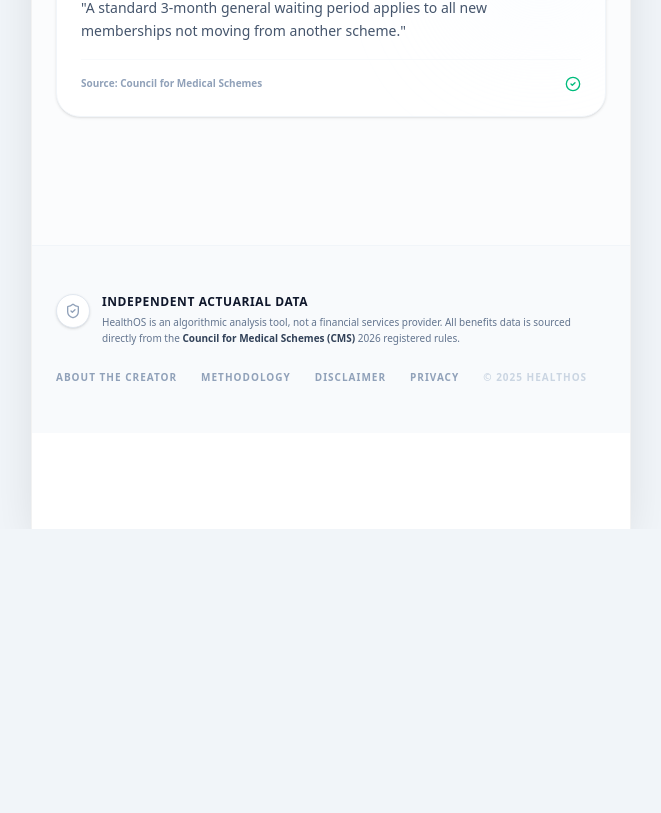
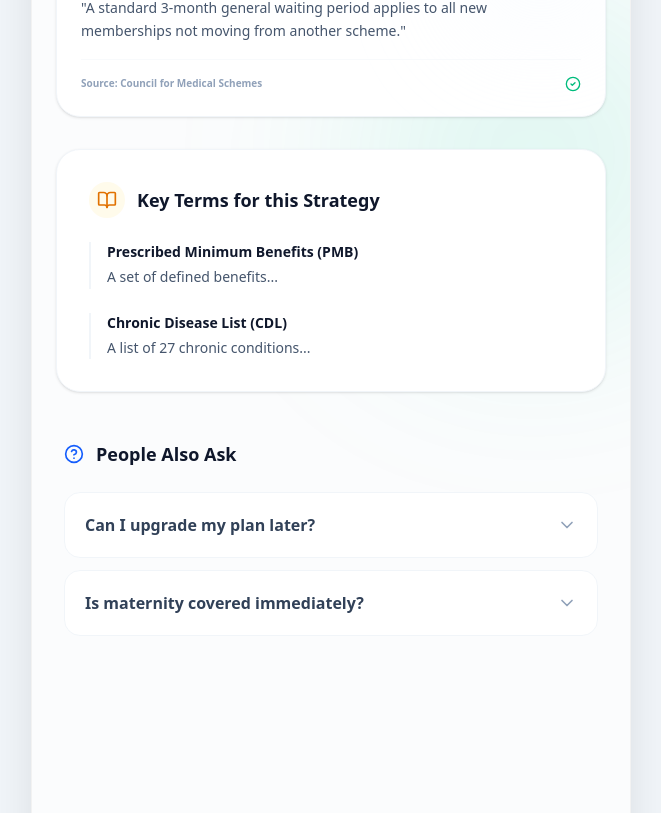
Before and after one commit to MankweAI/medical-aid, a Next.js app: page /personas/1 in a window 1280 px wide. Shown: the part 1747-2560 px from the top of the page, without its empty margins (309-970 px from the left). Before the commit the page ends 2276 px from the top, so only its background shows below. Built offline with nearby package versions, Linux system fonts and the light colour scheme.

Commit message:
Added the FAQ and the Terminogies successfully

```diff
--- a/app/personas/[slug]/page.tsx
+++ b/app/personas/[slug]/page.tsx
@@ -3,6 +3,8 @@ import LivingStatement from '@/components/LivingStatement';
 import SmartFeed from '@/components/SmartFeed';
 import TrustTicker from '@/components/TrustTicker'; // New Import
 import DailyInsight from '@/components/DailyInsight'; // New Import
+import SemanticGlossary from '@/components/SemanticGlossary';
+import PeopleAlsoAsk from '@/components/PeopleAlsoAsk';
 import { notFound } from 'next/navigation';
 
 // 1. Update Props to use Promise<...> for Next.js 15+
@@ -114,6 +116,19 @@ export default async function PersonaPage(props: Props) {
     const activeTicker = TICKER_DATA[slug] || ["Analyzing 2026 Rules...", "Verifying Network Limits...", "Calculating Effective Cost..."];
     const activeInsight = INSIGHT_DATA[slug] || { term: "Waiting Periods", def: "A standard 3-month general waiting period applies to all new memberships not moving from another scheme." };
 
+
+    // 1. Mock Data fetching (Replace with actual DB Query)
+    // const personaData = await getPersona(slug);
+    const personaData = {
+        glossary: [
+            { term: "Prescribed Minimum Benefits (PMB)", definition: "A set of defined benefits..." },
+            { term: "Chronic Disease List (CDL)", definition: "A list of 27 chronic conditions..." }
+        ],
+        faq: [
+            { question: "Can I upgrade my plan later?", answer: "Yes, but usually only in January..." },
+            { question: "Is maternity covered immediately?", answer: "No, a 12-month exclusion often applies..." }
+        ]
+    };
     return (
         <main className="min-h-screen bg-slate-50/50 pb-32 relative overflow-hidden">
 
@@ -155,6 +170,16 @@ export default async function PersonaPage(props: Props) {
                 />
             </section>
 
+            {/* 5. NEW: Semantic Glossary (The Authority Signal) */}
+            <section className="max-w-2xl mx-auto px-6 mt-8 relative z-10">
+                <SemanticGlossary terms={personaData.glossary} />
+            </section>
+
+            {/* 6. NEW: People Also Ask (The Long Tail) */}
+            <section className="max-w-2xl mx-auto px-6 mb-24 relative z-10">
+                <PeopleAlsoAsk questions={personaData.faq} />
+            </section>
+
         </main>
     );
 }
--- a/components/ActionDock.tsx
+++ b/components/ActionDock.tsx
@@ -1,6 +1,6 @@
 'use client';
 
-import { useState } from 'react';
+import { useState, useEffect } from 'react';
 import { useRouter, usePathname, useSearchParams } from 'next/navigation';
 import { Bookmark, Sparkles, Layers } from 'lucide-react';
 import { useCompare } from '@/context/CompareContext';
@@ -19,6 +19,11 @@ export default function ActionDock() {
     // State for the "Saved" Sheet
     const [showSaved, setShowSaved] = useState(false);
     const [showCompareEmpty, setShowCompareEmpty] = useState(false);
+    const [mounted, setMounted] = useState(false);
+
+    useEffect(() => {
+        setMounted(true);
+    }, []);
 
     // --- LOGIC: Determine "Active" State ---
     let activeTab = 'diagnose';
@@ -80,7 +85,7 @@ export default function ActionDock() {
                     >
                         <div className="relative">
                             <Bookmark className="w-5 h-5" />
-                            {savedPlans.length > 0 && activeTab !== 'saved' && (
+                            {mounted && savedPlans.length > 0 && activeTab !== 'saved' && (
                                 <span className="absolute -top-1 -right-1 h-2.5 w-2.5 rounded-full bg-rose-500 border-2 border-white" />
                             )}
                         </div>
@@ -113,7 +118,7 @@ export default function ActionDock() {
                     >
                         <div className="relative">
                             <Layers className="w-5 h-5" />
-                            {selectedPlans.length > 0 && activeTab !== 'compare' && (
+                            {mounted && selectedPlans.length > 0 && activeTab !== 'compare' && (
                                 <span className="absolute -top-2 -right-2 flex items-center justify-center h-5 w-5 rounded-full bg-rose-500 text-[10px] font-bold text-white border-2 border-white shadow-sm">
                                     {selectedPlans.length}
                                 </span>
--- /dev/null
+++ b/components/PeopleAlsoAsk.tsx
@@ -0,0 +1,53 @@
+import { HelpCircle, ChevronDown } from 'lucide-react';
+
+interface FAQ {
+    question: string;
+    answer: string;
+}
+
+export default function PeopleAlsoAsk({ questions }: { questions: FAQ[] }) {
+    if (!questions || questions.length === 0) return null;
+
+    // Generate JSON-LD for Google Rich Results
+    const jsonLd = {
+        '@context': 'https://schema.org',
+        '@type': 'FAQPage',
+        'mainEntity': questions.map(q => ({
+            '@type': 'Question',
+            'name': q.question,
+            'acceptedAnswer': {
+                '@type': 'Answer',
+                'text': q.answer
+            }
+        }))
+    };
+
+    return (
+        <section className="my-12 px-2">
+            {/* Inject Schema */}
+            <script
+                type="application/ld+json"
+                dangerouslySetInnerHTML={{ __html: JSON.stringify(jsonLd) }}
+            />
+
+            <div className="flex items-center gap-3 mb-6">
+                <HelpCircle className="w-5 h-5 text-blue-600" />
+                <h3 className="font-bold text-slate-900 text-lg">People Also Ask</h3>
+            </div>
+
+            <div className="space-y-3">
+                {questions.map((faq, i) => (
+                    <details key={i} className="group bg-white rounded-2xl border border-slate-100 open:shadow-sm open:border-blue-100 transition-all duration-300">
+                        <summary className="flex items-center justify-between p-5 font-bold text-slate-700 cursor-pointer list-none select-none">
+                            {faq.question}
+                            <ChevronDown className="w-5 h-5 text-slate-400 group-open:rotate-180 transition-transform" />
+                        </summary>
+                        <div className="px-5 pb-5 text-sm text-slate-600 leading-relaxed animate-in slide-in-from-top-2">
+                            {faq.answer}
+                        </div>
+                    </details>
+                ))}
+            </div>
+        </section>
+    );
+}
--- /dev/null
+++ b/components/SemanticGlossary.tsx
@@ -0,0 +1,32 @@
+import { BookOpen } from 'lucide-react';
+
+interface Term {
+    term: string;
+    definition: string;
+}
+
+export default function SemanticGlossary({ terms }: { terms: Term[] }) {
+    if (!terms || terms.length === 0) return null;
+
+    return (
+        <div className="bg-white rounded-3xl p-8 border border-slate-100 shadow-sm my-8">
+            <div className="flex items-center gap-3 mb-6">
+                <div className="p-2 bg-amber-50 text-amber-600 rounded-full">
+                    <BookOpen className="w-5 h-5" />
+                </div>
+                <h3 className="font-bold text-slate-900 text-lg">Key Terms for this Strategy</h3>
+            </div>
+
+            <dl className="space-y-6">
+                {terms.map((item, i) => (
+                    <div key={i} className="relative pl-4 border-l-2 border-slate-100">
+                        <dt className="text-sm font-bold text-slate-900 mb-1">{item.term}</dt>
+                        <dd className="text-sm text-slate-600 leading-relaxed">
+                            {item.definition}
+                        </dd>
+                    </div>
+                ))}
+            </dl>
+        </div>
+    );
+}
--- a/package.json
+++ b/package.json
@@ -11,6 +11,7 @@
   "dependencies": {
     "@supabase/supabase-js": "^2.86.0",
     "clsx": "^2.1.1",
+    "dotenv": "^17.2.3",
     "lucide-react": "^0.555.0",
     "next": "16.0.5",
     "react": "19.2.0",
@@ -25,6 +26,8 @@
     "eslint": "^9",
     "eslint-config-next": "16.0.5",
     "tailwindcss": "^4",
-    "typescript": "^5"
+    "ts-node": "^10.9.2",
+    "tsx": "^4.21.0",
+    "typescript": "^5.9.3"
   }
 }
--- /dev/null
+++ b/scripts/test-routes.ts
@@ -0,0 +1,49 @@
+import 'dotenv/config';
+import dotenv from 'dotenv';
+import path from 'path';
+
+// Load environment variables from .env.local and .env
+dotenv.config({ path: path.resolve(process.cwd(), '.env.local') });
+dotenv.config({ path: path.resolve(process.cwd(), '.env') });
+
+import { createClient } from '@supabase/supabase-js';
+
+const supabase = createClient(process.env.NEXT_PUBLIC_SUPABASE_URL!, process.env.NEXT_PUBLIC_SUPABASE_ANON_KEY!);
+const BASE_URL = 'http://localhost:3000'; // Or your preview URL
+
+async function smokeTest() {
+    console.log("🚀 Starting Smoke Test...");
+
+    // 1. Get all personas
+    const { data: personas } = await supabase.from('personas').select('slug');
+
+    if (!personas || personas.length === 0) {
+        console.error("❌ No personas found in DB!");
+        return;
+    }
+
+    console.log(`📋 Found ${personas.length} personas. Testing routes...`);
+
+    let errors = 0;
+
+    // 2. Ping loop
+    for (const p of personas) {
+        const url = `${BASE_URL}/personas/${p.slug}`;
+        try {
+            const res = await fetch(url);
+            if (res.status === 200) {
+                process.stdout.write("✅"); // Visual progress
+            } else {
+                console.error(`\n❌ FAILED: ${p.slug} returned ${res.status}`);
+                errors++;
+            }
+        } catch (e) {
+            console.error(`\n❌ CRASH: ${p.slug}`, e);
+            errors++;
+        }
+    }
+
+    console.log(`\n\n🏁 Test Complete. ${errors} errors found.`);
+}
+
+smokeTest();
```
Also changed, not shown: 1 other file (tests, documents, lock files or other folders).
